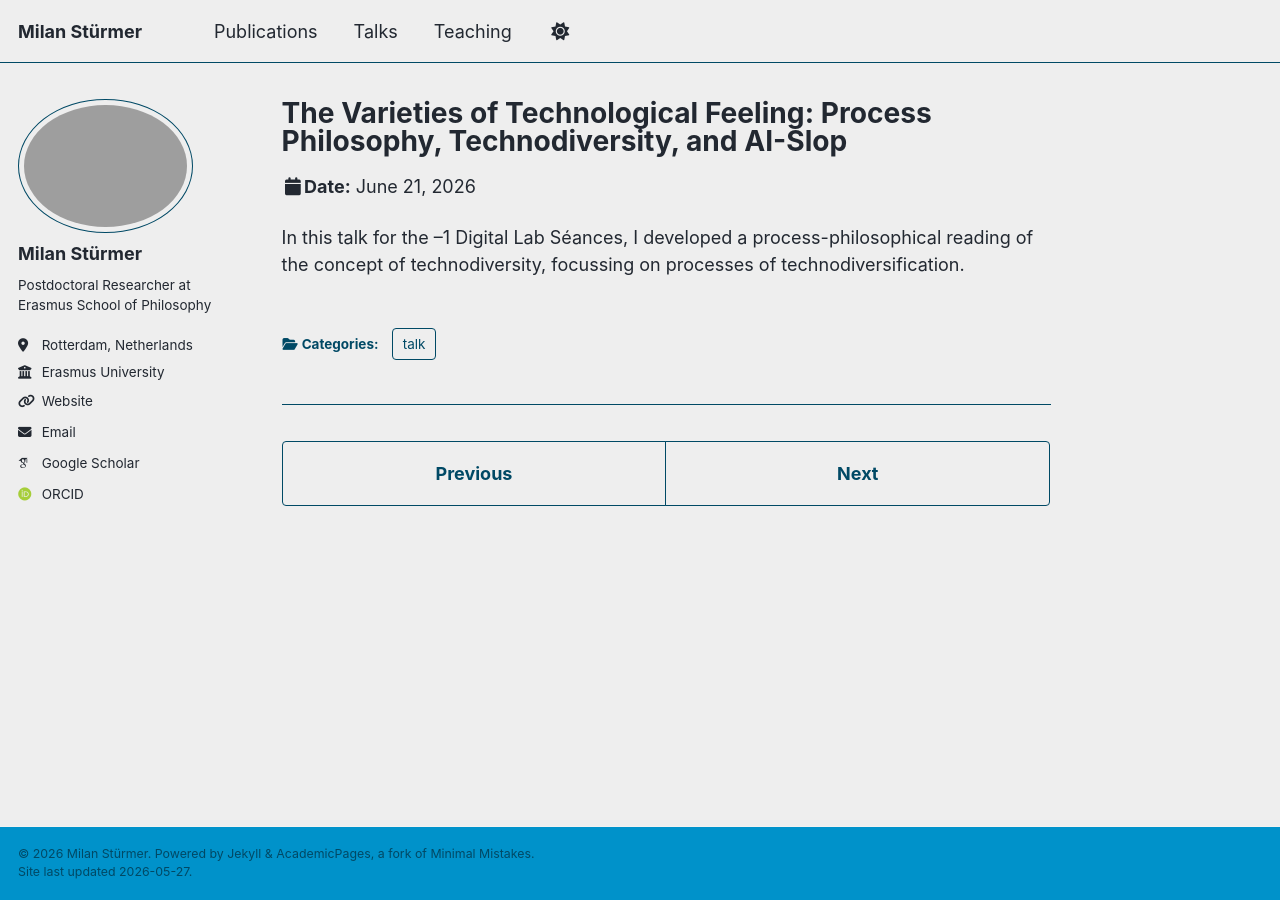
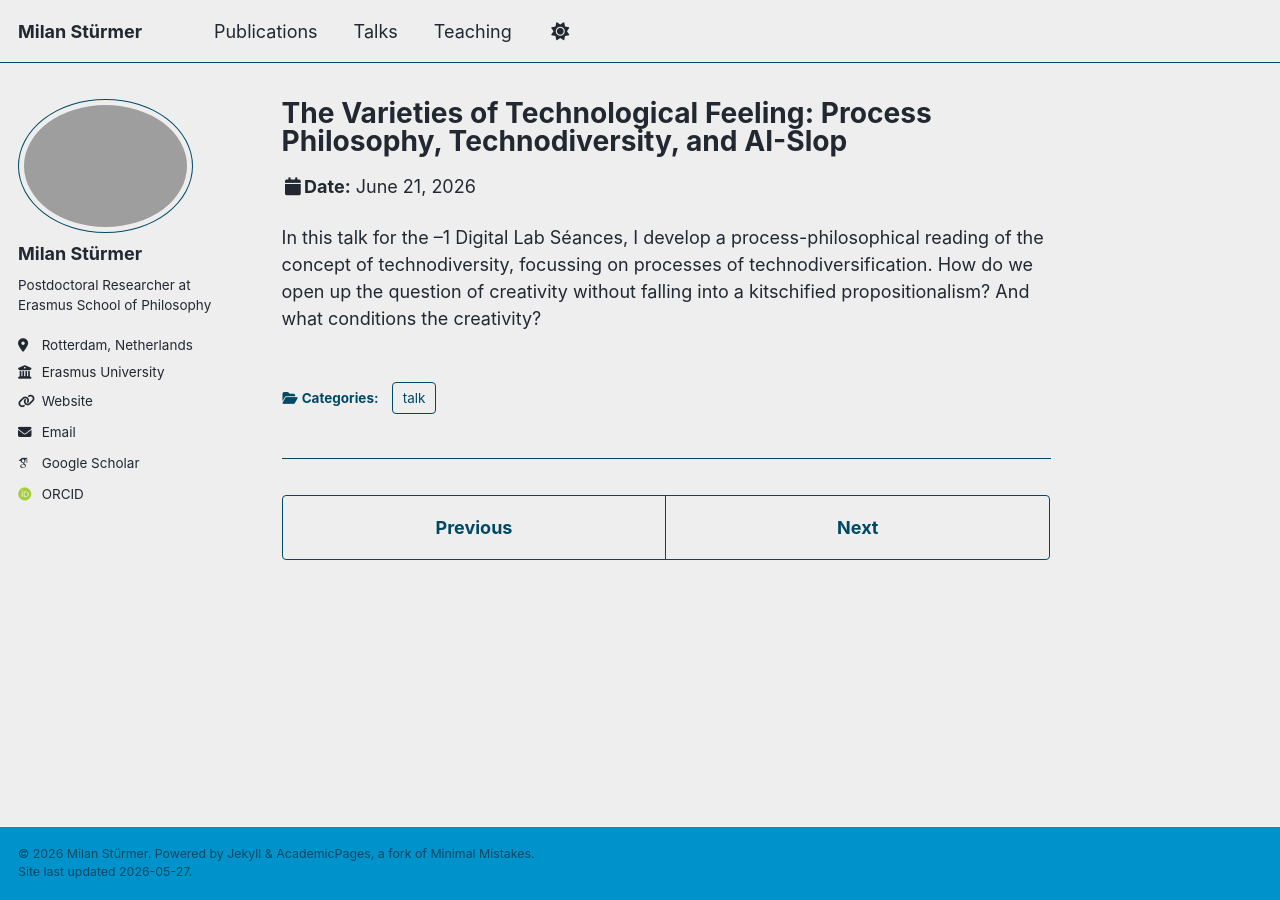
Before and after one commit to milanstuermer/milanstuermer.github.io, a Jekyll site: the page built from _talks/2026-varieties-of-tech-feeling.md, in a window 1280 px wide. Built offline with Jekyll 4.4.1, drawn with Linux system fonts in a browser that asks for light colours; some web fonts are replaced; a script that is not in the unit is left out.

Commit message:
Update 2026-varieties-of-tech-feeling.md

```diff
--- a/_talks/2026-varieties-of-tech-feeling.md
+++ b/_talks/2026-varieties-of-tech-feeling.md
@@ -8,4 +8,5 @@ venue: "Nieuwe Instituut"
 date: 2026-06-21
 location: "Rotterdam, Netherlands"
 ---
-In this talk for the –1 Digital Lab Séances, I developed a process-philosophical reading of the concept of technodiversity, focussing on processes of technodiversification.
+In this talk for the –1 Digital Lab Séances, I develop a process-philosophical reading of the concept of technodiversity, focussing on processes of technodiversification.
+How do we open up the question of creativity without falling into a kitschified propositionalism? And what conditions the creativity?
```
